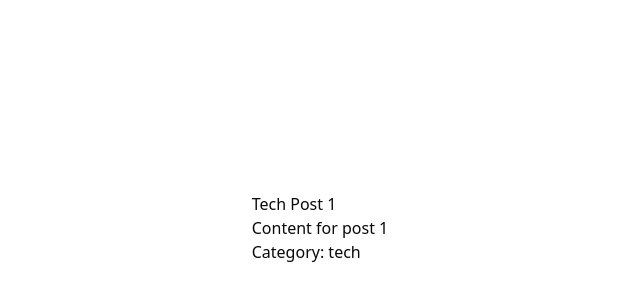
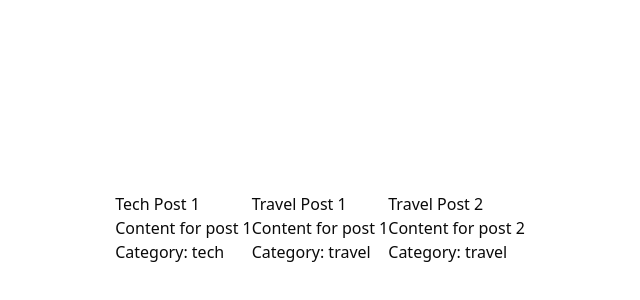
Before and after one commit to cyberblitz/components_examples, a Next.js app: page /async/1 in a window 1280 px wide. Shown: the part 172-472 px from the top of the page, without its empty margins (320-960 px from the left). Built offline with nearby package versions, Linux system fonts and the light colour scheme.

Commit message:
working query end poiont with link

```diff
--- a/app/async/[id]/page.tsx
+++ b/app/async/[id]/page.tsx
@@ -5,7 +5,7 @@ export default function PostPage({
     searchParams,
   }: {
     params: { id: string };          // Dynamic route parameter 'id'
-    searchParams: { category?: string }; // Query parameter 'category'
+    searchParams: { startDate: string, endDate: string }; // Query parameter 'category'
   }) {
   // For app directory (Next.js 13)
 
@@ -21,22 +21,28 @@ export default function PostPage({
 
   // Simulate fetching a single post based on the postId
   const posts = [
-    { id: 1, title: 'Tech Post 1', content: 'Content for post 1', category: 'tech' },
-    { id: 1, title: 'Tech Post 1', content: 'Content for post 1', category: 'travel' },
-    { id: 2, title: 'Travel Post 1', content: 'Content for post 2', category: 'travel' },
+    { id: 1, title: 'Tech Post 1',      content: 'Content for post 1', category: 'tech',   startDate: '2022-01-01' },
+    { id: 1, title: 'Travel Post 1',    content: 'Content for post 1', category: 'travel', startDate: '2022-01-02'},
+    { id: 2, title: 'Travel Post 2',    content: 'Content for post 2', category: 'travel', startDate: '2022-01-03' },
   ];
 
-  const post = posts.find(post => post.id === parsedPostId && (!searchParams.category || post.category === searchParams.category));
+  const post = posts.filter(post => !searchParams.startDate || post.startDate >= searchParams.startDate && post.startDate <= searchParams.endDate);
 
-  if (!post) {
+  if (post.length === 0) {
     return <p>Post not found or category does not match</p>;
   }
 
   return (
-    <div>
-      <h1>{post.title}</h1>
-      <p>{post.content}</p>
-      <p>Category: {post.category}</p>
-    </div>
+  <>
+        {post.map((p) =>
+            <div key={p.startDate}>
+              <h1>{p.title}</h1>
+              <p>{p.content}</p>
+              <p>Category: {p.category}</p>
+            </div>
+        )
+        }
+   </>
+
   );
 }
--- a/app/async/page.tsx
+++ b/app/async/page.tsx
@@ -1,5 +1,6 @@
 "use client";
 
+import Link from "next/link";
 import { useSearchParams } from "next/navigation";
 import { useEffect, useState } from "react";
 
@@ -38,6 +39,7 @@ export default function AsyncTest() {
   return (
     <>
       <div>Data: {extractedData ? JSON.stringify(extractedData) : "Loading..."}</div>
+      <Link href={`/async/1?startDate=${'2022-01-01'}&endDate=${'2022-01-02'}`}>LINK</Link>
     </>
   );
 }
--- /dev/null
+++ b/app/async/wo/page.tsx
@@ -0,0 +1,30 @@
+
+
+export default function PostPage({
+    searchParams,
+  }: {
+    searchParams: { category?: string }; // Query parameter 'category'
+  }) {
+
+
+  // Simulate fetching a single post based on the postId
+  const posts = [
+    { id: 1, title: 'Tech Post 1', content: 'Content for post 1', category: 'tech' },
+    { id: 1, title: 'Travel Post 1', content: 'Content for post 1', category: 'travel' },
+    { id: 2, title: 'Travel Post 2', content: 'Content for post 2', category: 'travel' },
+  ];
+
+  const post = posts.find(post => (!searchParams.category || post.category === searchParams.category));
+
+  if (!post) {
+    return <p>Post not found or category does not match</p>;
+  }
+
+  return (
+    <div>
+      <h1>{post.title}</h1>
+      <p>{post.content}</p>
+      <p>Category: {post.category}</p>
+    </div>
+  );
+}
```
